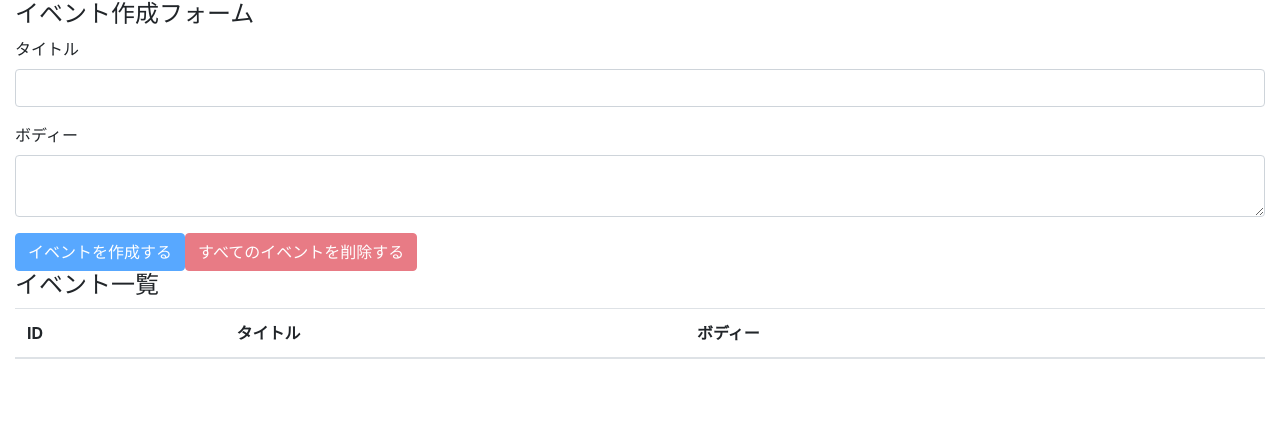
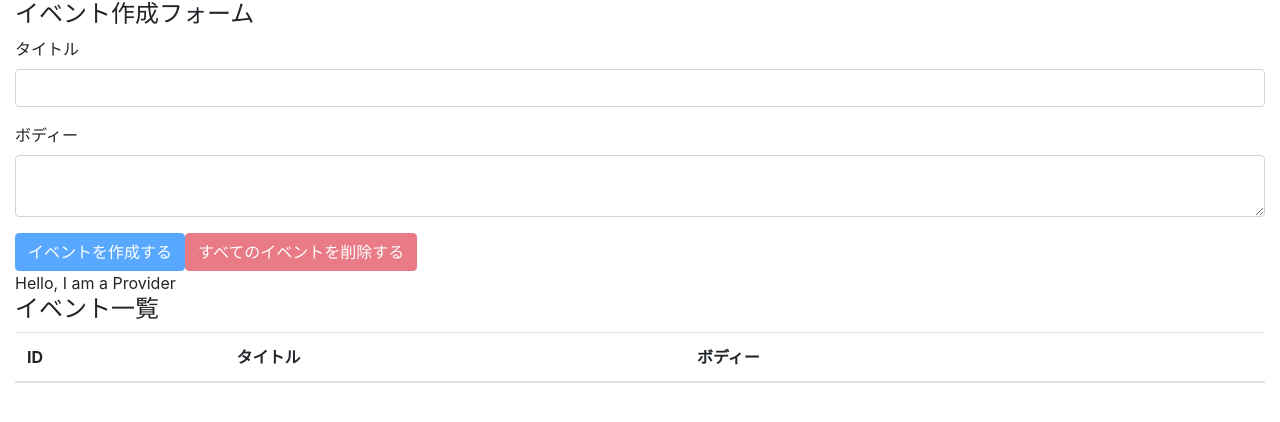
Before and after one commit to 2bo/react-hooks-101, a React (Create React App) app: page / in a window 1280 px wide. Shown: the top 422 px of the page. Built offline with nearby package versions, Linux system fonts and the light colour scheme.

Commit message:
setup react context provider

```diff
--- a/src/components/App.js
+++ b/src/components/App.js
@@ -2,16 +2,21 @@
 import 'bootstrap/dist/css/bootstrap.min.css';
 import EventForm from './EventForm';
 import Events from './Events';
+import AppContext from '../contexts/AppContexts';
 import reducer from '../reducers';
+
+console.log(AppContext);
 
 const App = () => {
   const [state, dispatch] = useReducer(reducer, []);
 
   return (
-    <div className="container-fluid">
-      <EventForm state={state} dispatch={dispatch} />
-      <Events state={state} dispatch={dispatch} />
-    </div>
+    <AppContext.Provider value={'Hello, I am a Provider'}>
+      <div className="container-fluid">
+        <EventForm state={state} dispatch={dispatch} />
+        <Events state={state} dispatch={dispatch} />
+      </div>
+    </AppContext.Provider>
   );
 }
 
--- a/src/components/Events.js
+++ b/src/components/Events.js
@@ -1,9 +1,12 @@
-import React from 'react';
+import React, { useContext } from 'react';
 import Event from './Event';
+import AppContext from '../contexts/AppContexts';
 
 const Events = ({ state, dispatch }) => {
+    const value = useContext(AppContext);
     return (
         <>
+            <div>{value}</div>
             <h4>イベント一覧</h4>
             <table className="table table-hover">
                 <thead>
```
